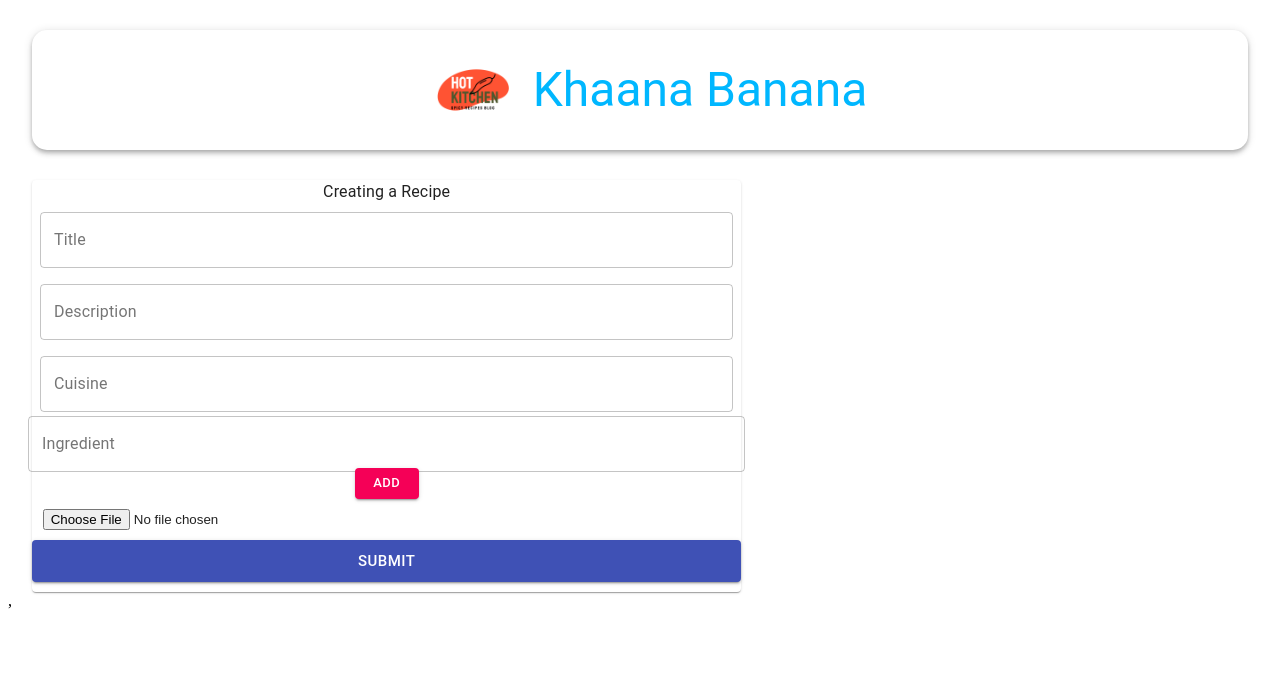
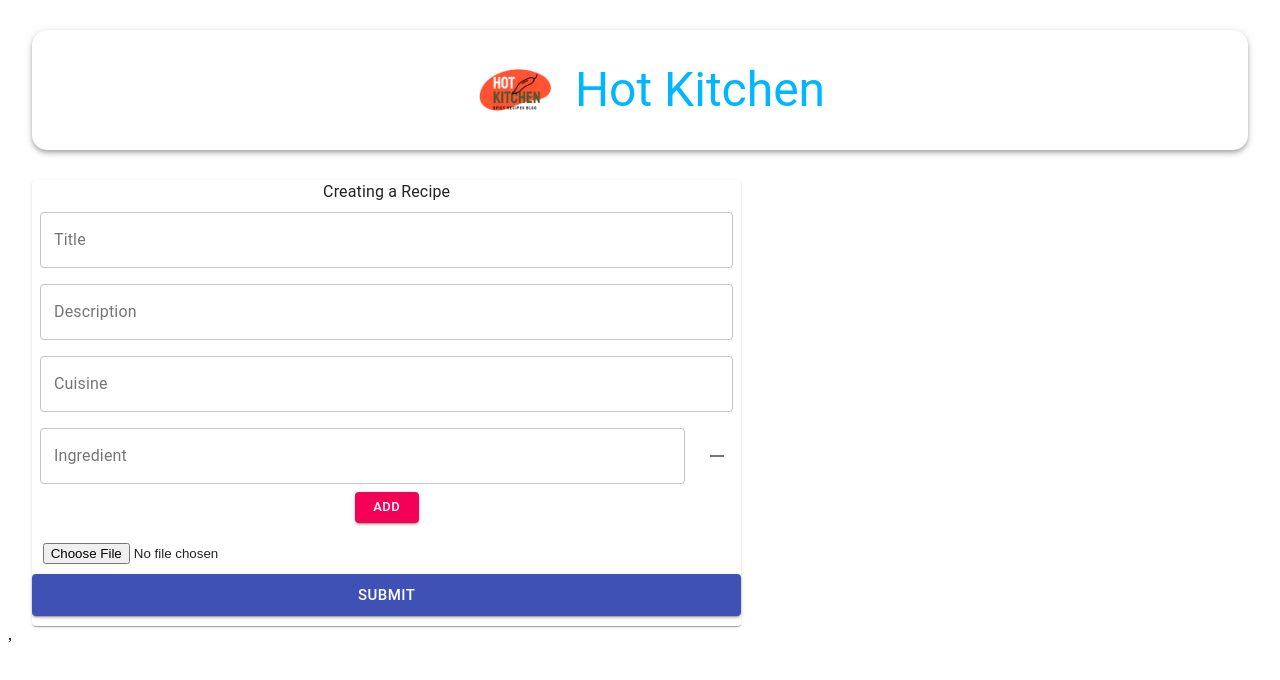
Before and after one commit to KarteekAti/recipe, a React (Create React App) app in the folder client/: page / in a window 1280 px wide. Shown: the top 680 px of the page. Built offline with nearby package versions, Linux system fonts and the light colour scheme; no server answers.

Commit message:
dynamic field array - remove textfield

```diff
--- a/client/src/App.js
+++ b/client/src/App.js
@@ -22,7 +22,7 @@ const App = () => {
         <Container maxwidth = 'lg'>
             <AppBar className={classes.appBar} position="static" color="inherit">
                 <img className={classes.images} src={hotkitchen} alt="Hot Kitchen" height="120"/>
-                <Typography className={classes.heading} variant="h3" align="center">Khaana Banana</Typography>
+                <Typography className={classes.heading} variant="h3" align="center">Hot Kitchen</Typography>
             </AppBar>
             <Grid item xs={12} sm={7}>
                 <Form/>
--- a/client/src/components/Form/Form.js
+++ b/client/src/components/Form/Form.js
@@ -1,8 +1,9 @@
 import React from "react";
 import { useState } from 'react';
 import { Container, Paper, Box, Typography, Grid, TextField, Button} from '@material-ui/core';
-import DeleteOutlineIcon from '@mui/icons-material/DeleteOutline';
 import useStyles from './style';
+import IconButton from "@material-ui/core/IconButton";
+import RemoveButton from '@material-ui/icons/Remove';
 import FileBase from 'react-file-base64';
 
 const Form = () => {
@@ -12,9 +13,23 @@ const Form = () => {
     });
     const [ingredients, setIngredient] = useState(['']);
 
+    const changeIngredient = (index,e) => {
+        const values = [...ingredients];
+        values[index] = e.target.value;
+        setIngredient(values)
+        setPostData({...postData, ingredients:ingredients})
+    }
+
+
     const addIngredient = (e) => {
-        setPostData({...postData, ingredient: ingredients})
-        setIngredient([...ingredients,e.target.value])
+        setIngredient([...ingredients, ''])
+        setPostData({...postData, ingredients:ingredients});
+    }
+
+    const deleteIngredients = (index) => {
+        const deleteVal = [...ingredients];
+        deleteVal.splice(index,1);
+        setIngredient(deleteVal);
     }
 
     return(
@@ -26,14 +41,16 @@ const Form = () => {
                 <TextField name="cuisine"  variant="outlined" label="Cuisine" fullWidth onChange={(e) => setPostData({...postData, cuisine : e.target.value})}> </TextField>
                 {
                     ingredients.map((ingredient,index) => (
-                        <Grid container spacing={3} key={index}>
-                            <TextField name="ingredient"  variant="outlined" label="Ingredient" fullWidth onChange={(e) => addIngredient(e)}> </TextField>
-
-                        </Grid>
+                            <div key={index} style={{display : 'inline-flex', width:'100%'}}>
+                                <TextField name="ingredient" variant="outlined" label={index === 0 ? 'Ingredient' : 'Ingredient '+index} fullWidth onChange={(e) => changeIngredient(index,e)}></TextField>
+                                <IconButton onClick={(e) => {deleteIngredients(index)}}>
+                                    <RemoveButton  />
+                                </IconButton>
+                            </div>
                     ))
 
                 }
-                <Button variant="contained" color="secondary" size="small" onClick={(e) => setIngredient([...ingredients, ' '])}>Add</Button>
+                <div className={classes.buttonSubmit}><Button variant="contained" color="secondary" size="small" onClick={(e) => addIngredient(e)}>Add</Button></div>
                 <div className={classes.fileInput}><FileBase type="file" multiple={false} onDone={({base64}) => setPostData({ ...postData, selectedFile: base64})}></FileBase></div>
                 <Button className={classes.buttonSubmit} variant="contained" color="primary" size="large" type="submit" fullWidth   >Submit</Button>
             </form>
```
